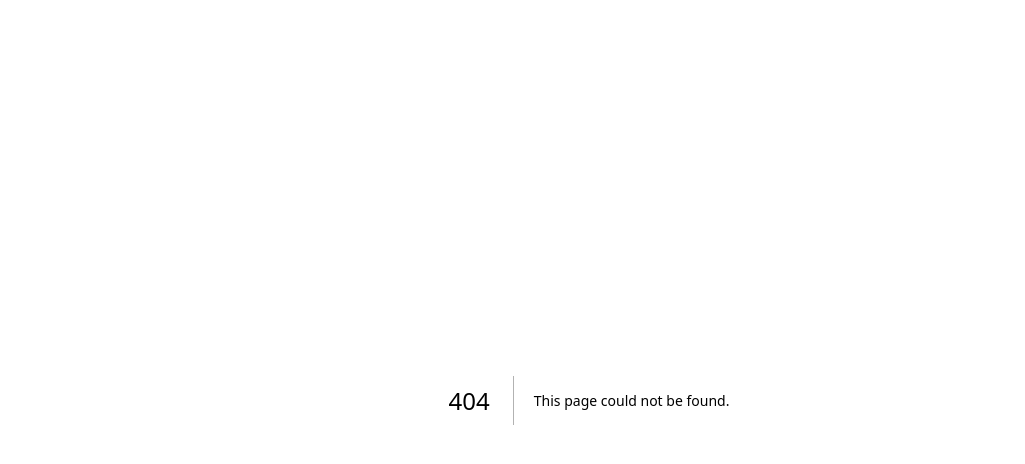
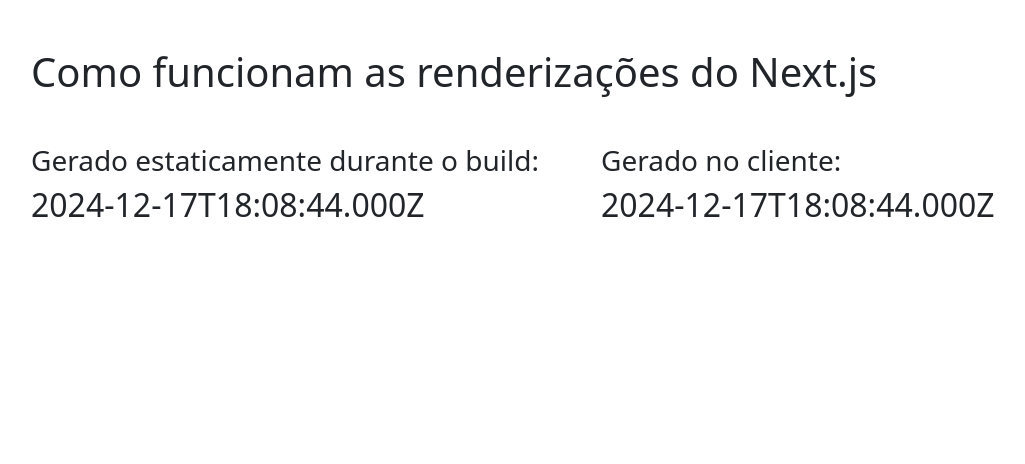
Before and after one commit to Argulho/black-nextjs, a Next.js app: page /static in a window 1280 px wide. Before the commit this address had no page. Shown: the top 464 px of the page, without its empty margins (51-1076 px from the left). Built offline with nearby package versions, Linux system fonts and the light colour scheme; no server answers.

Commit message:
Paginas estaticas no NextJs

```diff
--- /dev/null
+++ b/src/pages/static.tsx
@@ -0,0 +1,55 @@
+import { GetServerSideProps, GetStaticProps, NextPage } from "next";
+import { ReactNode, useEffect, useState } from "react";
+import { Col, Container, Row } from "reactstrap";
+
+interface ApiResponse {
+  name: string;
+  timestamp: Date;
+}
+
+export const getStaticProps: GetStaticProps = async () => {
+  const staticData = await fetch(
+    `${process.env.NEXT_PUBLIC_APIURL}/api/hello`
+  ).then((res) => res.json());
+
+  return {
+    props: {
+      staticData,
+    },
+  };
+};
+
+const Static: NextPage = (props: {
+  children?: ReactNode;
+  staticData?: ApiResponse;
+}) => {
+  const [clientSideData, setClientSideData] = useState<ApiResponse>();
+
+  useEffect(() => {
+    fetchData();
+  }, []);
+
+  const fetchData = async () => {
+    const data = await fetch("/api/hello").then((res) => res.json());
+    setClientSideData(data);
+  };
+  return (
+    <Container tag="main">
+      <h1 className="my-5">Como funcionam as renderizações do Next.js</h1>
+
+      <Row>
+        <Col>
+          <h3>Gerado estaticamente durante o build:</h3>
+          <h2>{props.staticData?.timestamp.toString()}</h2>
+        </Col>
+
+        <Col>
+          <h3>Gerado no cliente:</h3>
+          <h2>{clientSideData?.timestamp.toString()}</h2>
+        </Col>
+      </Row>
+    </Container>
+  );
+};
+
+export default Static;
```
